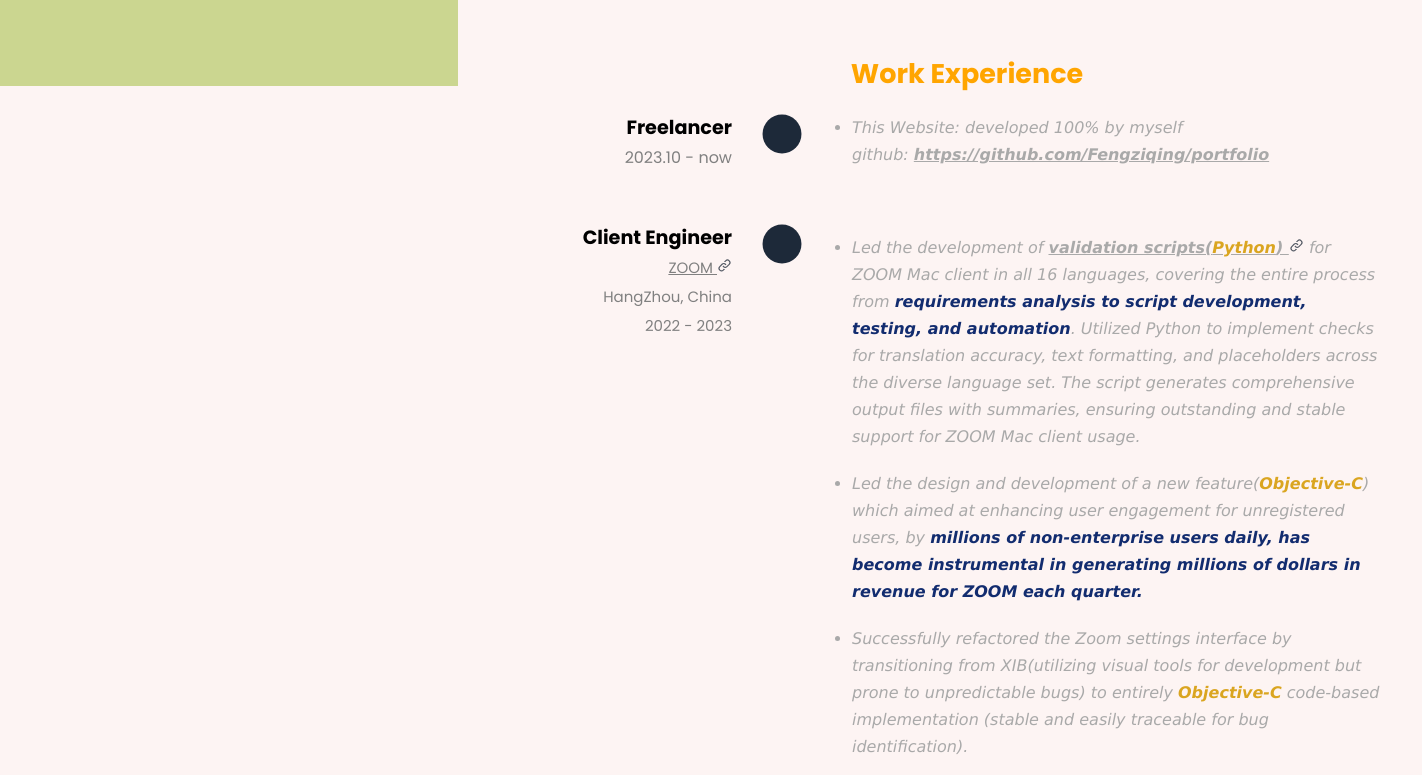
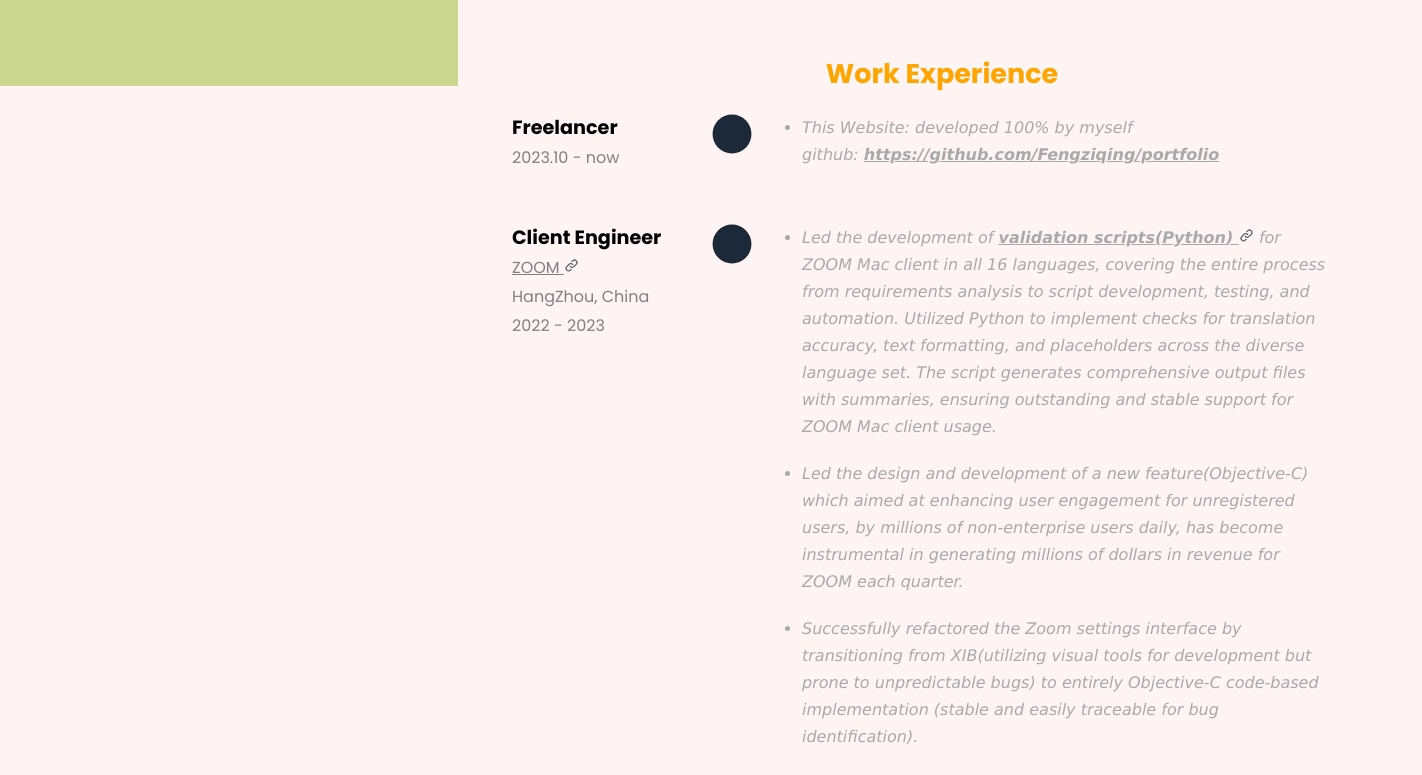
Before and after one commit to Fengziqing/portfolio, a React (Create React App) app: page /cv in a window 1280 px wide. Shown: the part 788-1563 px from the top of the page, 1422 px wide, since content can reach past the window. Built offline with nearby package versions, Linux system fonts and the light colour scheme.

Commit message:
change cv page layout

```diff
--- a/src/components/CvPage/index.js
+++ b/src/components/CvPage/index.js
@@ -70,8 +70,8 @@ const Cv = () => {
                         <li>This Website: developed 100% by myself<br /> github: <span className="name-explanation" onClick={()=>handleClick("https://github.com/Fengziqing/portfolio")}>https://github.com/Fengziqing/portfolio</span></li>
                     </ul>
                 </div>
-                <div className="work">
-                    <div className="job-title">
+                <div className="ocha">
+                    <div className="school-name">
                         <p>Client Engineer<br /> <span className="name-explanation"
                             onClick={()=>handleClick("https://zoom.us/")}>ZOOM <img
                                 src={link} alt="" /></span> <br /><span> HangZhou, China <br />2022 - 2023</span></p>
--- a/src/components/CvPage/index.scss
+++ b/src/components/CvPage/index.scss
@@ -4,7 +4,7 @@
 
 .cv {
     // margin-left: calc(37%);
-    // width: 65%;
+    // width: 95%;
     display: block;
     position: relative;
 
@@ -66,79 +66,6 @@
         }
     }
 
-    .work {
-        // background-color: aqua;
-        // position: relative;
-        display: flex;
-        animation: fadeInUp 0.5s;
-
-        .job-title {
-            position: sticky;
-            top: 100px;
-            width: 300px;
-            height: 100px;
-            display: flex;
-
-            p {
-                font-size: larger;
-                font-style: normal;
-                text-align: right;
-                width: 220px;
-                font-weight: bold;
-
-                span {
-                    line-height: 20px;
-                    font-weight: lighter;
-                    font-size: 15px;
-                    color: gray;
-                    // font-style: italic;
-                }
-            }
-
-            .spot {
-                width: 40px;
-                height: 40px;
-                margin: 20px 10px 0px auto;
-            }
-        }
-
-        ul {
-            // list-style: none;
-            line-height: 27px;
-            font-size: medium;
-            font-style: italic;
-            font-family: 'Lucida Sans', 'Lucida Sans Regular', 'Lucida Grande', 'Lucida Sans Unicode', Geneva, Verdana, sans-serif;
-            margin-top: 30px;
-            margin-right: 20px;
-            width: 550px;
-            color: darkgray;
-
-            li {
-                margin-right: 20px;
-                margin-bottom: 20px;
-                transition: padding 0.5s;
-
-                .language {
-                    font-weight: bold;
-                    color: goldenrod;
-                }
-
-                .skill {
-                    font-weight: bold;
-                    color: #122c6f;
-                }
-
-                &:hover {
-                    color: black;
-                    font-weight: bold;
-                    font-size: larger;
-                    padding-top: 20px;
-                    padding-bottom: 20px;
-                }
-            }
-        }
-    }
-
     .ocha {
         // background-color: rosybrown;
         display: flex;
@@ -147,17 +74,16 @@
         .school-name {
             position: sticky;
             top: 100px;
-            width: 300px;
+            width: 250px;
             height: 100px;
             display: flex;
 
             p {
                 font-size: larger;
                 font-style: normal;
-                text-align: right;
-                width: 220px;
+                text-align: left;
+                // width: 200px;
                 font-weight: bold;
-                margin-right: 10px;
 
                 span {
                     line-height: 20px;
```
